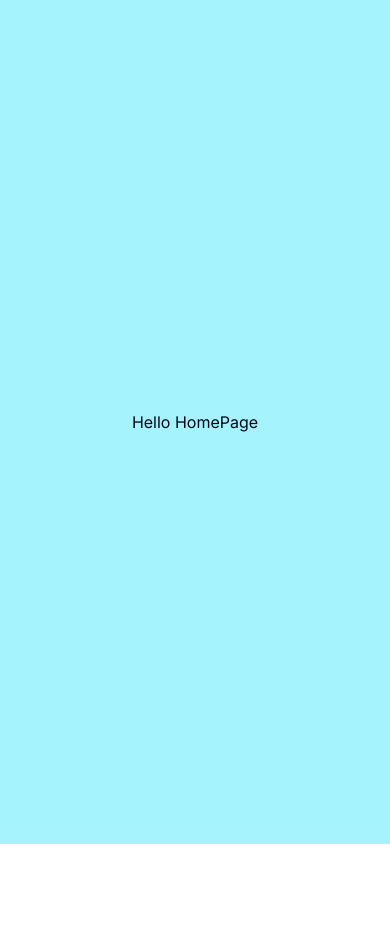
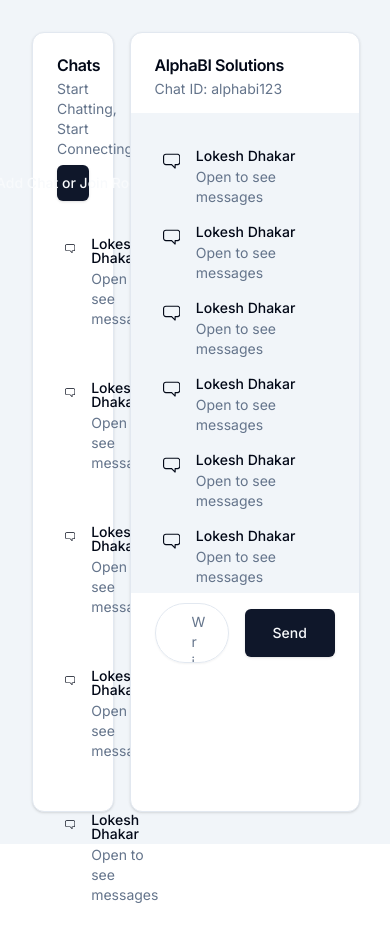
Before and after one commit to lokeshdhakar97/chat-app, a Next.js app: page / in a window 390 px wide. Shown: the top 942 px of the page. Before the commit the page ends 844 px from the top, so only its background shows below. Built offline with nearby package versions, Linux system fonts and the light colour scheme.

Commit message:
style: add chat board ui

```diff
--- a/package.json
+++ b/package.json
@@ -9,10 +9,11 @@
     "lint": "next lint"
   },
   "dependencies": {
+    "@radix-ui/react-dialog": "^1.0.5",
     "@radix-ui/react-icons": "^1.3.0",
     "@radix-ui/react-label": "^2.0.2",
     "@radix-ui/react-slot": "^1.0.2",
-    "bcrypt": "^5.1.1",
+        "bcrypt": "^5.1.1",
     "class-variance-authority": "^0.7.0",
     "clsx": "^2.1.0",
     "jsonwebtoken": "^9.0.2",
@@ -20,7 +21,7 @@
     "next": "14.1.0",
     "react": "^18",
     "react-dom": "^18",
-    "tailwind-merge": "^2.2.1",
+        "tailwind-merge": "^2.2.1",
     "tailwindcss-animate": "^1.0.7"
   },
   "devDependencies": {
--- a/src/app/(auth)/login/page.tsx
+++ b/src/app/(auth)/login/page.tsx
@@ -19,8 +19,11 @@
   const [username, setUsername] = useState("");
   const [password, setPassword] = useState("");
   const { setUser, user } = useAuthContext();
+  const router = useRouter();
 
-  const router = useRouter();
+  if (user) {
+    router.replace("/");
+  }
 
   const handleUsernameChange = (e: React.ChangeEvent<HTMLInputElement>) => {
     setUsername(e.target.value);
@@ -41,6 +44,7 @@
 
     const data = await res.json();
     setUser(data);
+    router.replace("/");
   };
 
   return (
--- a/src/app/(auth)/signup/page.tsx
+++ b/src/app/(auth)/signup/page.tsx
@@ -10,6 +10,7 @@
 } from "@/components/ui/card";
 import { Input } from "@/components/ui/input";
 import { Label } from "@/components/ui/label";
+import { useAuthContext } from "@/context/AuthContext";
 import Link from "next/link";
 import { useRouter } from "next/navigation";
 import { useState } from "react";
@@ -18,7 +19,13 @@
   const [email, setEmail] = useState("");
   const [username, setUsername] = useState("");
   const [password, setPassword] = useState("");
+  const {user} = useAuthContext();
   const router = useRouter();
+
+
+   if (user) {
+     router.replace("/");
+   }
 
   const handleEmailChange = (e: React.ChangeEvent<HTMLInputElement>) => {
     setEmail(e.target.value);
--- a/src/app/page.tsx
+++ b/src/app/page.tsx
@@ -1,12 +1,6 @@
+import Chat from "@/components/ChatBoard";
 import Image from "next/image";
 
 export default function Home() {
-  return (
-    <main
-      className="w-screen h-screen bg-cyan-200 flex justify-center
-  items-center"
-    >
-      Hello HomePage
-    </main>
-  );
+  return <Chat />;
 }
--- /dev/null
+++ b/src/components/ChatBoard.tsx
@@ -0,0 +1,87 @@
+"use client";
+import { Button } from "./ui/button";
+import {
+  Card,
+  CardContent,
+  CardDescription,
+  CardFooter,
+  CardHeader,
+  CardTitle,
+} from "./ui/card";
+import { ChatBubbleIcon } from "@radix-ui/react-icons";
+import { Textarea } from "./ui/textarea";
+import { DialogBox } from "./DialogBox";
+
+const ChatBoard = () => {
+
+  return (
+    <div className="w-screen h-screen bg-accent flex p-8 gap-4">
+      <div className="h-full bg-accent w-3/12 rounded-3xl">
+        <Card className="h-full">
+          <CardHeader className="pb-3">
+            <CardTitle>Chats</CardTitle>
+            <CardDescription>Start Chatting, Start Connecting.</CardDescription>
+            <DialogBox />
+          </CardHeader>
+          <CardContent className="grid gap-1">
+            {[1, 2, 3, 5, 6].map((key) => {
+              return (
+                <div
+                  key={key}
+                  className="-mx-2 my-4 flex items-start space-x-4 rounded-md p-2 transition-all hover:bg-accent hover:text-accent-foreground cursor-pointer px-4"
+                >
+                  <ChatBubbleIcon className="mt-px h-5 w-5" />
+                  <div className="space-y-1">
+                    <p className="text-sm font-medium leading-none">
+                      Lokesh Dhakar
+                    </p>
+                    <p className="text-sm text-muted-foreground">
+                      Open to see messages
+                    </p>
+                  </div>
+                </div>
+              );
+            })}
+          </CardContent>
+        </Card>
+      </div>
+      <div className="h-full w-9/12 bg-accent rounded-3xl relative">
+        <Card className="h-full">
+          <CardHeader className="pb-3 h-20">
+            <CardTitle>AlphaBI Solutions</CardTitle>
+            <CardDescription>Chat ID: alphabi123</CardDescription>
+          </CardHeader>
+          <CardContent
+            className="grid gap-1 bg-accent p-6 "
+            style={{ height: "480px", overflowY: "scroll" }}
+          >
+            {[1, 2, 5, 6, 8, 5, 6, 3].map(() => {
+              return (
+                <div className="-mx-2 my-1 flex items-start space-x-4 h-16 rounded-md p-2 transition-all  cursor-pointer px-4">
+                  <ChatBubbleIcon className="mt-px h-5 w-5" />
+                  <div className="space-y-1">
+                    <p className="text-sm font-medium leading-none">
+                      Lokesh Dhakar
+                    </p>
+                    <p className="text-sm text-muted-foreground">
+                      Open to see messages
+                    </p>
+                  </div>
+                </div>
+              );
+            })}
+          </CardContent>
+          <CardFooter className="py-4 h-20 flex gap-4">
+            <Textarea
+              className="resize-none rounded-full px-9 py-2"
+              placeholder="Write your message here"
+            ></Textarea>
+            <Button className="py-6 px-7">Send</Button>
+          </CardFooter>
+        </Card>
+      </div>
+    </div>
+  );
+};
+
+export default ChatBoard;
--- /dev/null
+++ b/src/components/DialogBox.tsx
@@ -0,0 +1,41 @@
+import { Button } from "./ui/button";
+import {
+  Dialog,
+  DialogClose,
+  DialogContent,
+  DialogFooter,
+  DialogHeader,
+  DialogTitle,
+  DialogTrigger,
+} from "./ui/dialog";
+import { Input } from "./ui/input";
+
+export const DialogBox = () => {
+  return (
+    <Dialog>
+      <DialogTrigger asChild>
+        <Button variant={"default"} className="mt-8">
+          Add Chat or Join Room
+        </Button>
+      </DialogTrigger>
+      <DialogContent className="sm:max-w-[425px]">
+        <DialogHeader>
+          <DialogTitle>Type Chat ID </DialogTitle>
+        </DialogHeader>
+        <div className="grid grid-cols-4 items-center gap-4">
+          Chat ID
+          <Input
+            id="chatid"
+            placeholder="Example yourname12"
+            className="col-span-3"
+          />
+        </div>
+        <DialogFooter>
+          <DialogClose asChild>
+            <Button type="button">Chat</Button>
+          </DialogClose>
+        </DialogFooter>
+      </DialogContent>
+    </Dialog>
+  );
+};
--- /dev/null
+++ b/src/components/ui/dialog.tsx
@@ -0,0 +1,122 @@
+"use client"
+
+import * as React from "react"
+import * as DialogPrimitive from "@radix-ui/react-dialog"
+import { Cross2Icon } from "@radix-ui/react-icons"
+
+import { cn } from "@/lib/utils"
+
+const Dialog = DialogPrimitive.Root
+
+const DialogTrigger = DialogPrimitive.Trigger
+
+const DialogPortal = DialogPrimitive.Portal
+
+const DialogClose = DialogPrimitive.Close
+
+const DialogOverlay = React.forwardRef<
+  React.ElementRef<typeof DialogPrimitive.Overlay>,
+  React.ComponentPropsWithoutRef<typeof DialogPrimitive.Overlay>
+>(({ className, ...props }, ref) => (
+  <DialogPrimitive.Overlay
+    ref={ref}
+    className={cn(
+      "fixed inset-0 z-50 bg-black/80  data-[state=open]:animate-in data-[state=closed]:animate-out data-[state=closed]:fade-out-0 data-[state=open]:fade-in-0",
+      className
+    )}
+    {...props}
+  />
+))
+DialogOverlay.displayName = DialogPrimitive.Overlay.displayName
+
+const DialogContent = React.forwardRef<
+  React.ElementRef<typeof DialogPrimitive.Content>,
+  React.ComponentPropsWithoutRef<typeof DialogPrimitive.Content>
+>(({ className, children, ...props }, ref) => (
+  <DialogPortal>
+    <DialogOverlay />
+    <DialogPrimitive.Content
+      ref={ref}
+      className={cn(
+        "fixed left-[50%] top-[50%] z-50 grid w-full max-w-lg translate-x-[-50%] translate-y-[-50%] gap-4 border bg-background p-6 shadow-lg duration-200 data-[state=open]:animate-in data-[state=closed]:animate-out data-[state=closed]:fade-out-0 data-[state=open]:fade-in-0 data-[state=closed]:zoom-out-95 data-[state=open]:zoom-in-95 data-[state=closed]:slide-out-to-left-1/2 data-[state=closed]:slide-out-to-top-[48%] data-[state=open]:slide-in-from-left-1/2 data-[state=open]:slide-in-from-top-[48%] sm:rounded-lg",
+        className
+      )}
+      {...props}
+    >
+      {children}
+      <DialogPrimitive.Close className="absolute right-4 top-4 rounded-sm opacity-70 ring-offset-background transition-opacity hover:opacity-100 focus:outline-none focus:ring-2 focus:ring-ring focus:ring-offset-2 disabled:pointer-events-none data-[state=open]:bg-accent data-[state=open]:text-muted-foreground">
+        <Cross2Icon className="h-4 w-4" />
+        <span className="sr-only">Close</span>
+      </DialogPrimitive.Close>
+    </DialogPrimitive.Content>
+  </DialogPortal>
+))
+DialogContent.displayName = DialogPrimitive.Content.displayName
+
+const DialogHeader = ({
+  className,
+  ...props
+}: React.HTMLAttributes<HTMLDivElement>) => (
+  <div
+    className={cn(
+      "flex flex-col space-y-1.5 text-center sm:text-left",
+      className
+    )}
+    {...props}
+  />
+)
+DialogHeader.displayName = "DialogHeader"
+
+const DialogFooter = ({
+  className,
+  ...props
+}: React.HTMLAttributes<HTMLDivElement>) => (
+  <div
+    className={cn(
+      "flex flex-col-reverse sm:flex-row sm:justify-end sm:space-x-2",
+      className
+    )}
+    {...props}
+  />
+)
+DialogFooter.displayName = "DialogFooter"
+
+const DialogTitle = React.forwardRef<
+  React.ElementRef<typeof DialogPrimitive.Title>,
+  React.ComponentPropsWithoutRef<typeof DialogPrimitive.Title>
+>(({ className, ...props }, ref) => (
+  <DialogPrimitive.Title
+    ref={ref}
+    className={cn(
+      "text-lg font-semibold leading-none tracking-tight",
+      className
+    )}
+    {...props}
+  />
+))
+DialogTitle.displayName = DialogPrimitive.Title.displayName
+
+const DialogDescription = React.forwardRef<
+  React.ElementRef<typeof DialogPrimitive.Description>,
+  React.ComponentPropsWithoutRef<typeof DialogPrimitive.Description>
+>(({ className, ...props }, ref) => (
+  <DialogPrimitive.Description
+    ref={ref}
+    className={cn("text-sm text-muted-foreground", className)}
+    {...props}
+  />
+))
+DialogDescription.displayName = DialogPrimitive.Description.displayName
+
+export {
+  Dialog,
+  DialogPortal,
+  DialogOverlay,
+  DialogTrigger,
+  DialogClose,
+  DialogContent,
+  DialogHeader,
+  DialogFooter,
+  DialogTitle,
+  DialogDescription,
+}
--- /dev/null
+++ b/src/components/ui/textarea.tsx
@@ -0,0 +1,24 @@
+import * as React from "react"
+
+import { cn } from "@/lib/utils"
+
+export interface TextareaProps
+  extends React.TextareaHTMLAttributes<HTMLTextAreaElement> {}
+
+const Textarea = React.forwardRef<HTMLTextAreaElement, TextareaProps>(
+  ({ className, ...props }, ref) => {
+    return (
+      <textarea
+        className={cn(
+          "flex min-h-[60px] w-full rounded-md border border-input bg-transparent px-3 py-2 text-sm shadow-sm placeholder:text-muted-foreground focus-visible:outline-none focus-visible:ring-1 focus-visible:ring-ring disabled:cursor-not-allowed disabled:opacity-50",
+          className
+        )}
+        ref={ref}
+        {...props}
+      />
+    )
+  }
+)
+Textarea.displayName = "Textarea"
+
+export { Textarea }
--- a/src/context/AuthProvider.tsx
+++ b/src/context/AuthProvider.tsx
@@ -5,10 +5,6 @@
 
 export const AuthProvider = ({ children }: any) => {
   const [user, setUser] = useState<any>(null);
-
-  useEffect(() => {
-    console.log(user);
-  }, [user]);
 
   const contextValue: AuthContextType = {
     user,
```
